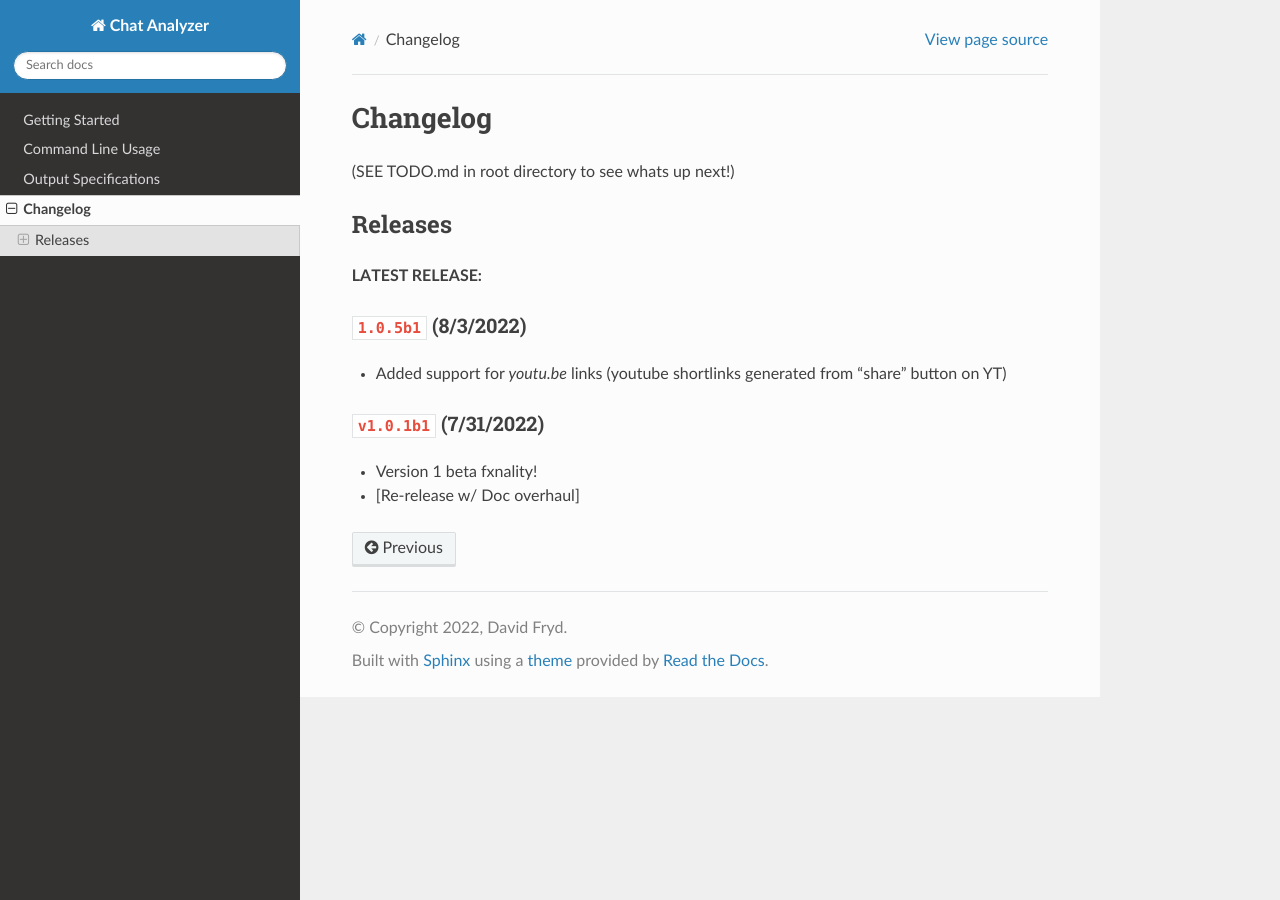
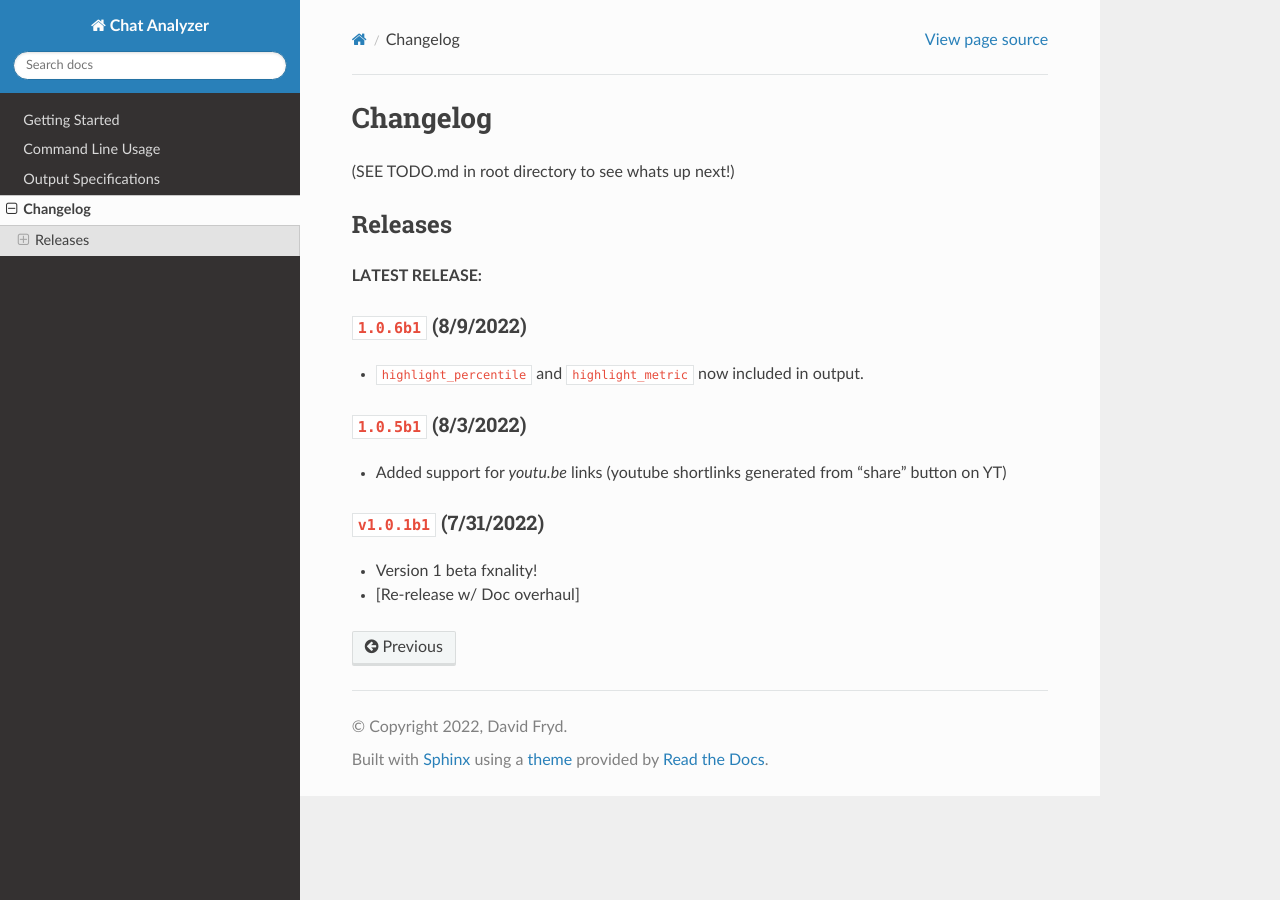
Before and after one commit to David-Fryd/chat-analyzer, a Sphinx documentation site: the page built from docs/source/changelog.rst, in a window 1280 px wide. Built offline with Sphinx 7.4.7 and the Read the Docs theme 2.0.0, drawn with Linux system fonts in a browser that asks for light colours.

Commit message:
docs: updated changelog

```diff
--- a/docs/source/changelog.rst
+++ b/docs/source/changelog.rst
@@ -7,6 +7,10 @@ Releases
 ***********
 
 **LATEST RELEASE:**
+
+``1.0.6b1`` (8/9/2022)
+_________________________________
+- ``highlight_percentile`` and ``highlight_metric`` now included in output.
 
 ``1.0.5b1`` (8/3/2022)
 _________________________________
```
Also changed, not shown: 16 other files.
